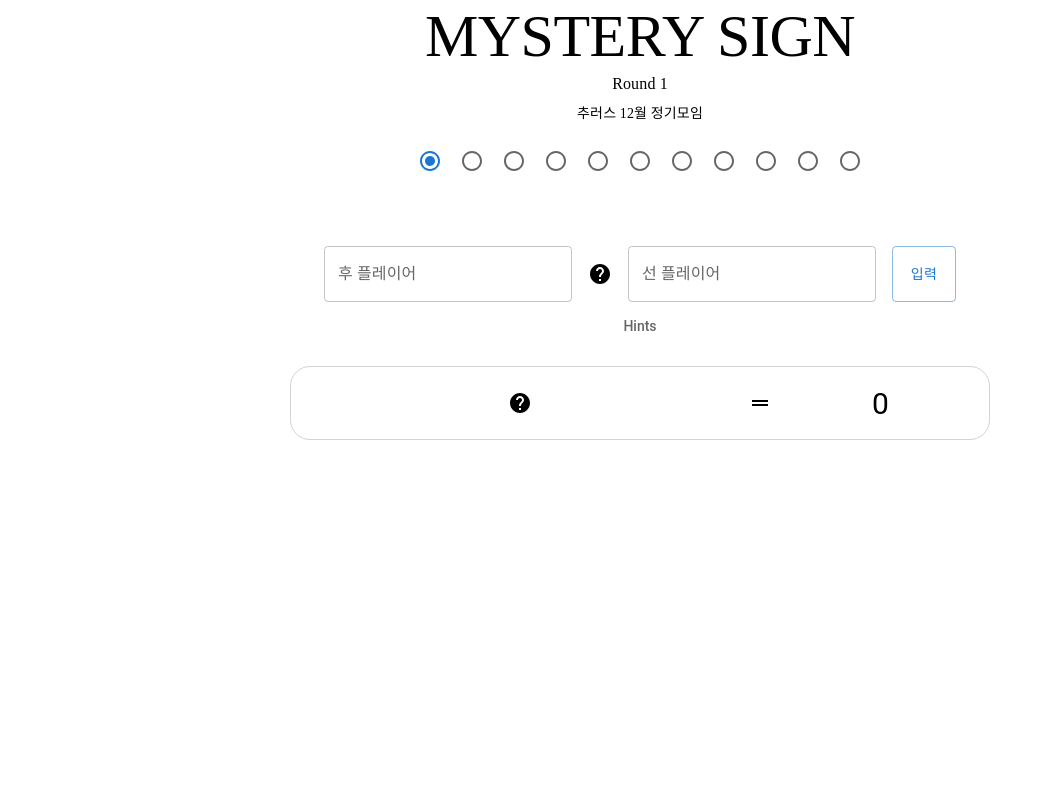
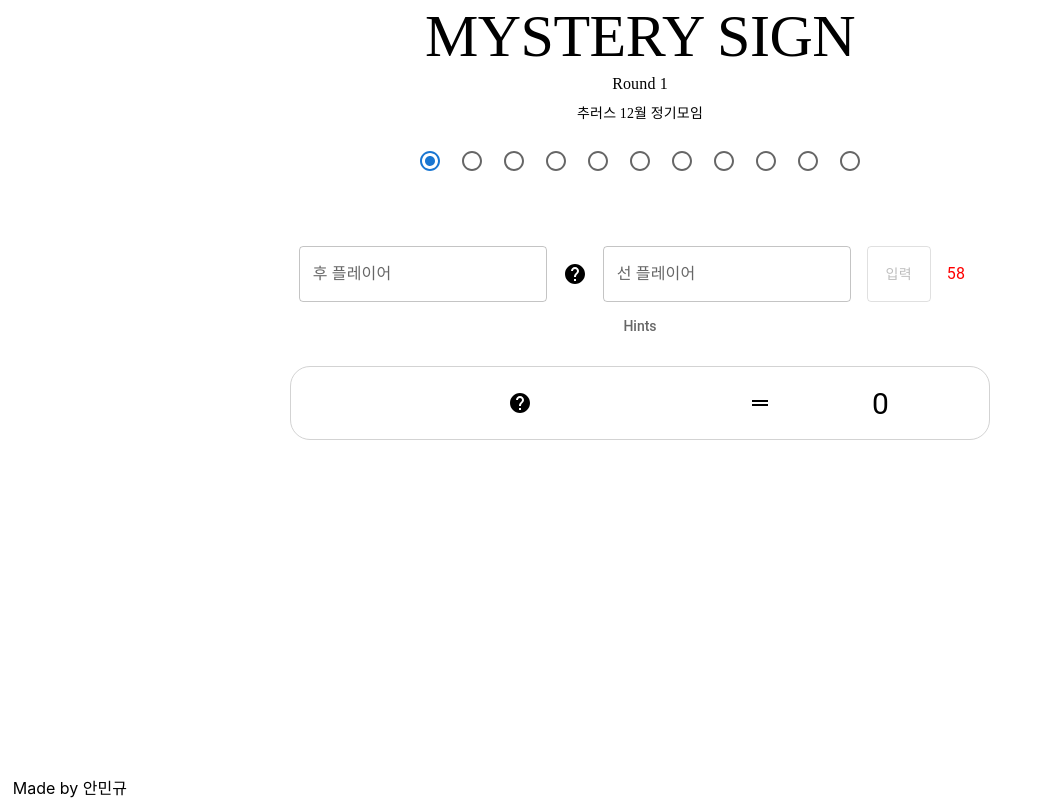
Before and after one commit to mgahn0706/mystery-sign, a React (Create React App) app: page / in a window 1280 px wide. Both pictures are taken after a click on the button "입력". Shown: the whole page, without its empty margins (0-1039 px from the left). Built offline with nearby package versions, Linux system fonts and the light colour scheme.

Commit message:
feat: Implemented Timer

```diff
--- a/package.json
+++ b/package.json
@@ -14,6 +14,7 @@
     "react": "^18.2.0",
     "react-dom": "^18.2.0",
     "react-scripts": "5.0.1",
+    "usehooks-ts": "^2.9.1",
     "web-vitals": "^2.1.4"
   },
   "scripts": {
--- a/src/App.tsx
+++ b/src/App.tsx
@@ -1,10 +1,10 @@
-import './App.css';
+import "./App.css";
 import Main from "./Main/index";
 
 function App() {
   return (
     <div className="App">
-        <Main></Main>
+      <Main />
     </div>
   );
 }
--- /dev/null
+++ b/src/HintInput/Timer/index.tsx
@@ -0,0 +1,11 @@
+import { Box, Typography } from "@mui/material";
+
+export default function Timer({ remainingTime }: { remainingTime: number }) {
+  return (
+    <Box textAlign="center" m={2}>
+      {remainingTime > 0 && (
+        <Typography color="red">{remainingTime}</Typography>
+      )}
+    </Box>
+  );
+}
--- a/src/HintInput/index.tsx
+++ b/src/HintInput/index.tsx
@@ -3,6 +3,8 @@ import HelpIcon from "@mui/icons-material/Help";
 import { useState } from "react";
 import { HintType } from "@/types";
 import useMysterySign from "../hooks/useMysterySign/index";
+import Timer from "./Timer";
+import useTimer from "../hooks/useTimer";
 
 interface HintInputProps {
   onEnterHint: (hint: HintType) => void;
@@ -22,6 +24,7 @@ export default function HintInput({ onEnterHint, round }: HintInputProps) {
   );
 
   const result = useMysterySign({ ...enteredValue, round: round });
+  const { remainingTime, resetTimer } = useTimer();
 
   return (
     <Box display="flex">
@@ -47,11 +50,13 @@ export default function HintInput({ onEnterHint, round }: HintInputProps) {
         value={enteredValue.second}
       />
       <Button
+        disabled={remainingTime > 0}
         sx={{
           ml: 2,
         }}
         variant="outlined"
         onClick={() => {
+          resetTimer();
           setEnteredValue({ first: "", second: "" });
           setPlayerOneFirst(!isPlayerOneFirst);
           onEnterHint({
@@ -62,6 +67,7 @@ export default function HintInput({ onEnterHint, round }: HintInputProps) {
       >
         입력
       </Button>
+      <Timer remainingTime={remainingTime} />
     </Box>
   );
 }
--- a/src/Main/index.tsx
+++ b/src/Main/index.tsx
@@ -67,6 +67,9 @@ export default function Main() {
         <HintInput round={round} onEnterHint={useHandleEnterHint} />
       </Box>
       <HintList hintList={hintList} />
+      <footer style={{ position: "absolute", bottom: 1, left: "1%" }}>
+        Made by 안민규
+      </footer>
     </>
   );
 }
--- /dev/null
+++ b/src/hooks/useInterval/index.ts
@@ -0,0 +1,27 @@
+import { useEffect, useRef } from "react";
+
+import { useIsomorphicLayoutEffect } from "usehooks-ts";
+
+function useInterval(callback: () => void, delay: number | null) {
+  const savedCallback = useRef(callback);
+
+  // Remember the latest callback if it changes.
+  useIsomorphicLayoutEffect(() => {
+    savedCallback.current = callback;
+  }, [callback]);
+
+  // Set up the interval.
+  useEffect(() => {
+    // Don't schedule if no delay is specified.
+    // Note: 0 is a valid value for delay.
+    if (!delay && delay !== 0) {
+      return;
+    }
+
+    const id = setInterval(() => savedCallback.current(), delay);
+
+    return () => clearInterval(id);
+  }, [delay]);
+}
+
+export default useInterval;
--- /dev/null
+++ b/src/hooks/useTimer/index.ts
@@ -0,0 +1,17 @@
+import { useState } from "react";
+import useInterval from "../useInterval";
+
+export default function useTimer() {
+  const [remainingTime, setRemainingTime] = useState(0);
+
+  useInterval(
+    () => {
+      setRemainingTime(remainingTime - 1);
+    },
+    remainingTime > 0 ? 1000 : null
+  );
+
+  const resetTimer = () => setRemainingTime(60);
+
+  return { remainingTime, resetTimer };
+}
```
Also changed, not shown: 1 other file (tests, documents, lock files or other folders).
